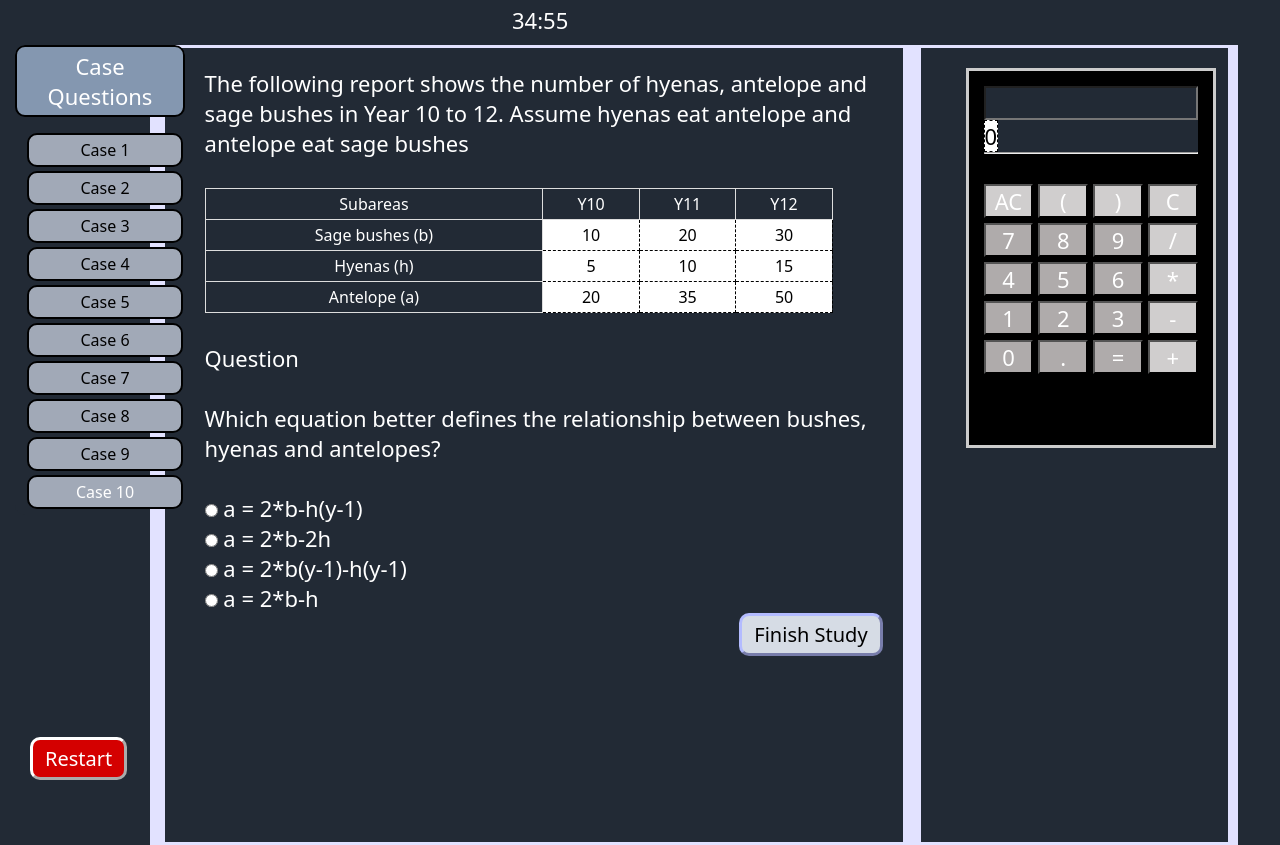
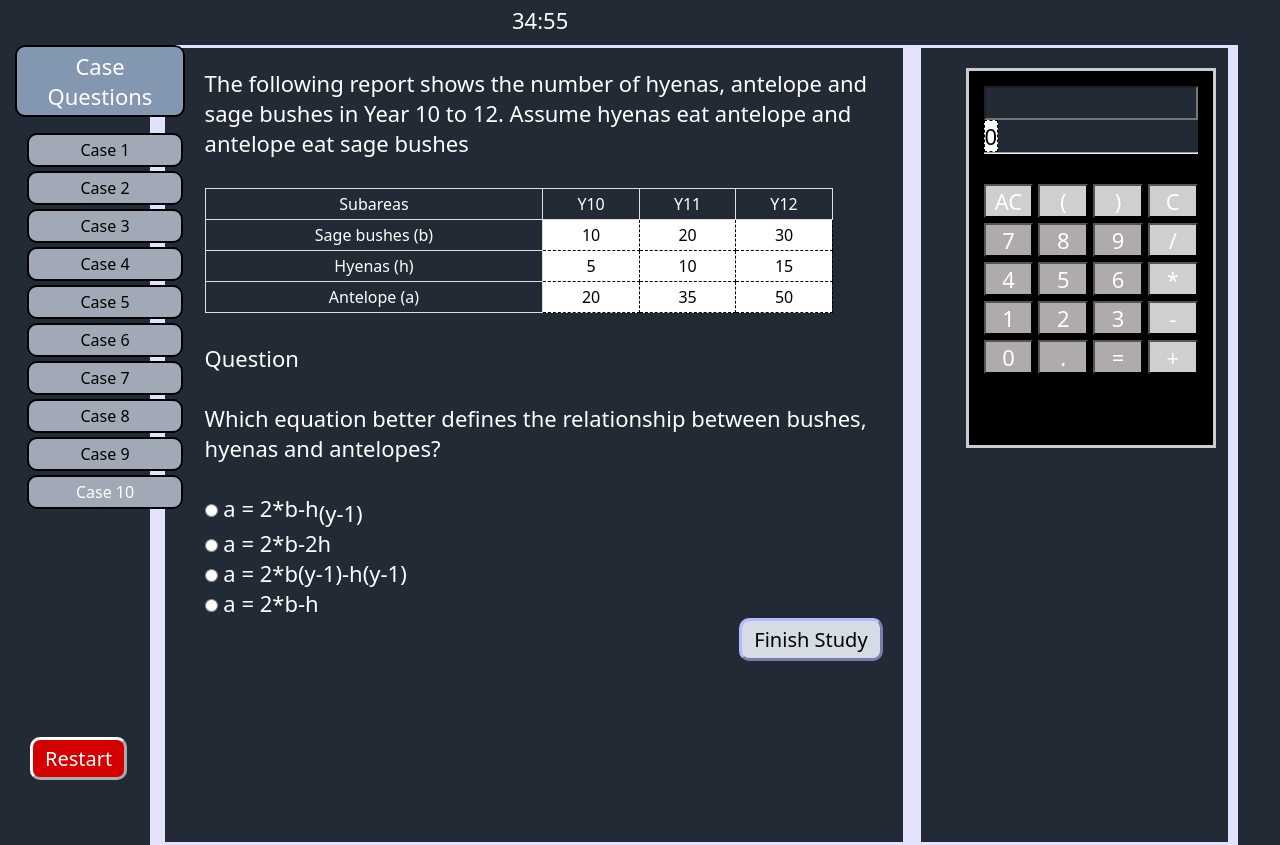
Before and after one commit to CaseMentor/casementor_quiz, a plain HTML site: page case_10.html in a window 1280 px wide. Drawn offline with nearby package versions, Linux system fonts and the light colour scheme.

Commit message:
Update case_10.html

```diff
--- a/case_10.html
+++ b/case_10.html
@@ -84,7 +84,7 @@
                 <br>
                 <form>
                     <input class="radio" type="radio" name="case_10_radio" id="Case 10 radio a" value="a = 2*b-h₍y₋₁₎">
-                    <label for="case_10_radio_1">a = 2*b-h(y-1)</label>
+                    <label for="case_10_radio_1">a = 2*b-h<sub>(y-1)</sub></label>
                     <br>
                     <input class="radio" type="radio" name="case_10_radio" id="Case 10 radio b" value="a = 2*b-2h">
                     <label for="case_10_radio_2">a = 2*b-2h</label>
```
